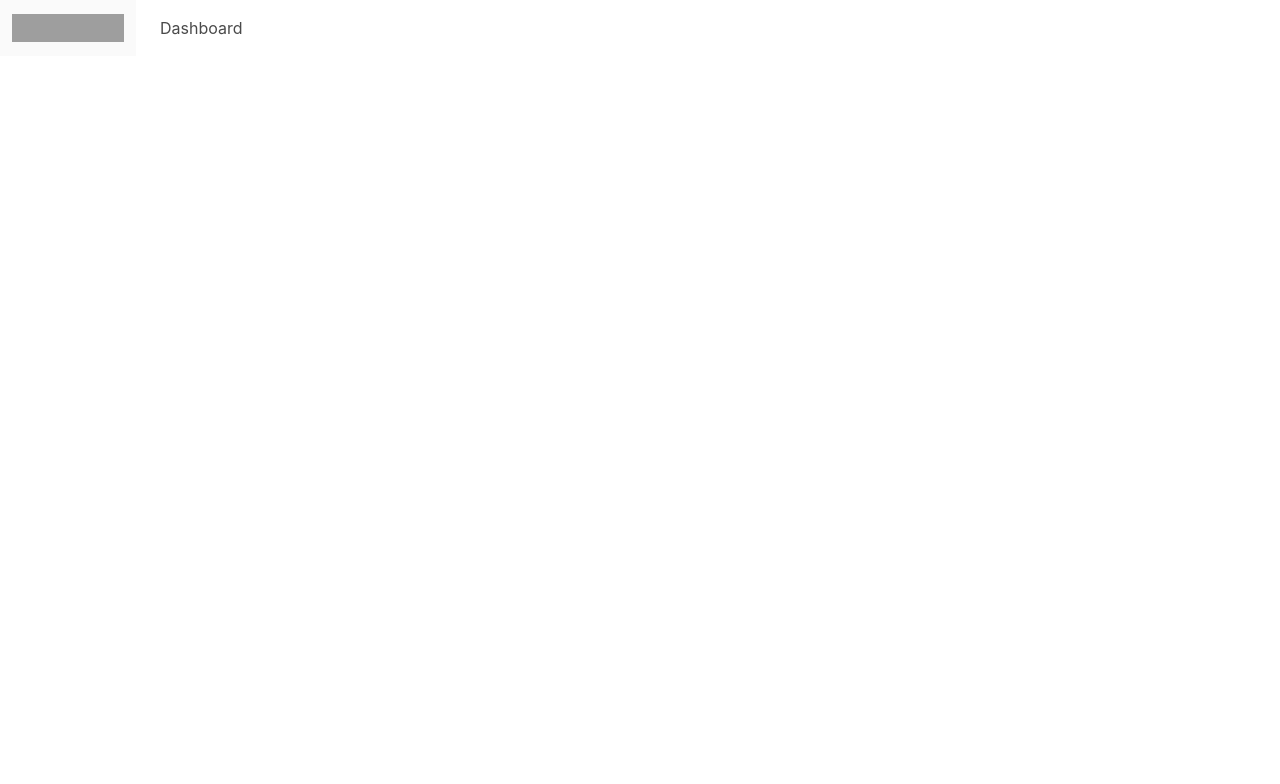
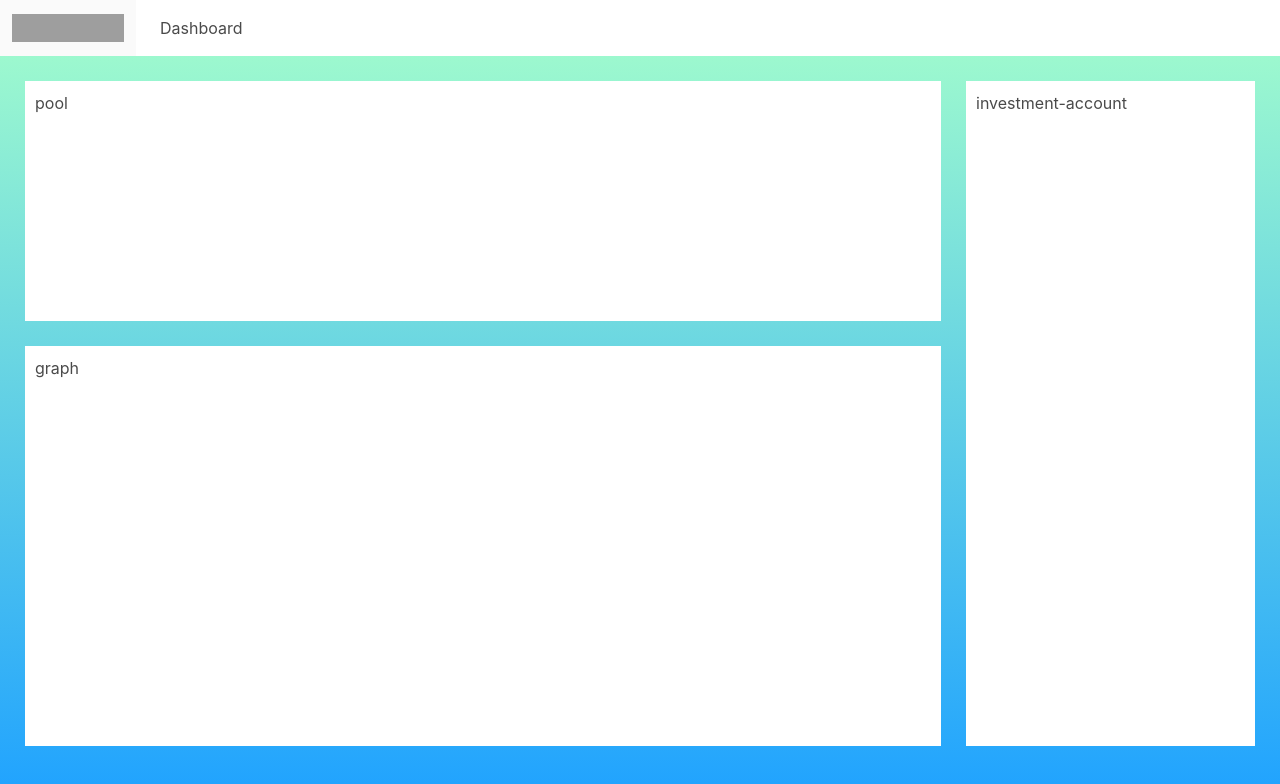
Before and after one commit to hnrytrn/hack-western-4, a website: page app/templates/dashboard.html in a window 1280 px wide. Drawn offline with nearby package versions, Linux system fonts and the light colour scheme; grey boxes are pictures that could not be loaded.

Commit message:
layed out cards

```diff
--- a/app/css/dashboard.css
+++ b/app/css/dashboard.css
@@ -0,0 +1,28 @@
+body{
+            background: #1fa2ff;
+            background: -webkit-linear-gradient(bottom,#1fa2ff,#a6ffcb);
+            background: -moz-linear-gradient(bottom,#1fa2ff,#a6ffcb);
+            background: linear-gradient(bottom,#1fa2ff,#a6ffcb);
+            height:100vh;
+}
+.mycard{
+	background-color: white;
+	padding:10px;
+	margin:25px;
+}
+#pool{
+	height:30vh;
+}
+#graph{
+	height:50vh;
+}
+#investment-account{
+	height: calc(80vh + 25px);
+	margin-left:0px;
+}
+#col1{
+	padding-right: 0px;
+}
+#col2{
+	padding-left:0px;
+}
--- a/app/templates/dashboard.html
+++ b/app/templates/dashboard.html
@@ -6,9 +6,9 @@
     <title>Dashboard</title>
     <link rel="stylesheet" href="https://maxcdn.bootstrapcdn.com/font-awesome/4.7.0/css/font-awesome.min.css">
     <link rel="stylesheet" href="https://cdnjs.cloudflare.com/ajax/libs/bulma/0.6.1/css/bulma.min.css">
-    <link rel="stylesheet" type="text/css" src="../javascripts/dashboard.js">
+    <link rel="stylesheet" type="text/css" href="../css/dashboard.css">
 
-    <script type="text/script" href=""></script>
+    <script type="text/script" src="../javascripts/dashboard.js"></script>
   </head>
   <body>
     <!-- NAVBAR -->
@@ -17,14 +17,28 @@
         <img src="https://bulma.io/images/bulma-logo.png" alt="Bulma: a modern CSS framework based on Flexbox" width="112" height="28">
       </a>
 
-      <div class="navbar-item ">
+      <div class="navbar-item">
         <a class="navbar-item">
           Dashboard
         </a>
       </div>
     </nav>
 
-
+  <div class="columns">
+    <div id="col1" class="column is-three-quarters">
+      <div id="pool" class="mycard">
+        <p>pool</p>
+      </div>
+      <div id="graph" class="mycard">
+        <p>graph</p>
+      </div>
+    </div>
+    <div id="col2" class="column">
+      <div id="investment-account" class="mycard">
+        <p>investment-account</p>
+      </div>
+    </div>
+  </div>
 
   </body>
 </html>
```
